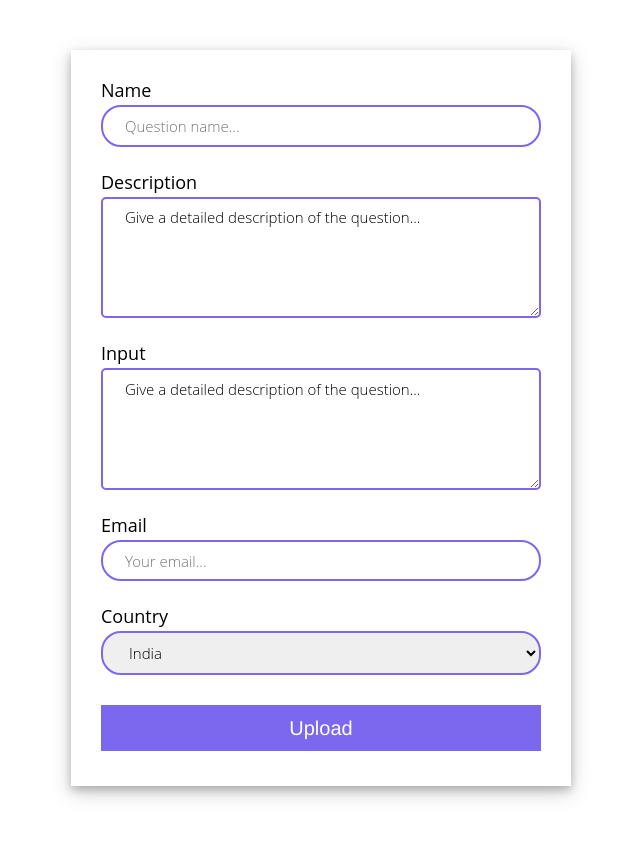
After one commit to pmj642/Codify, a PHP site: page /upload_form.html in a window 1280 px wide. The commit adds this page. Shown: the whole page, without its empty margins (319-959 px from the left). Run offline with PHP 8.4, Linux system fonts and the light colour scheme.

```diff
--- a/login.php
+++ b/login.php
@@ -44,7 +44,7 @@
     {
         echo "Error!<br>";
         $con->close();
-        $_SESSION["msg"] = 'Incorrect credentials!';
+        $_SESSION["errorMsg"] = 'Incorrect credentials!';
         header('Location: login_form.php');
     }
 
--- a/register.php
+++ b/register.php
@@ -32,7 +32,7 @@
     {
         echo "Error!<br>";
         $con->close();
-        $_SESSION["msg"] = 'Email already exists!';
+        $_SESSION["errorMsg"] = 'Email already exists!';
         header('Location: register_form.php');
     }
     else
@@ -56,14 +56,14 @@
 
         if(!$q1 || !$q2)
         {
-            $_SESSION["msg"] = 'User creation failed! Try again!';
+            $_SESSION["errorMsg"] = 'User creation failed! Try again!';
             header('Location: register_form.php');
         }
         else
         {
             $con->commit();
             $con->close();
-            $_SESSION["msg"] = 'User created successfully!';
+            $_SESSION["successMsg"] = 'User created successfully!';
             header('Location: login_form.php');
             // echo "User creation successful!";
         }
--- a/register_form.php
+++ b/register_form.php
@@ -28,9 +28,9 @@
 							header('Location: index.php');
 						}
 
-						if(isset($_SESSION['msg']))
+						if(isset($_SESSION['errorMsg']))
 						{
-							echo "<p class='reporting error'>".$_SESSION['msg']."</p>";
+							echo "<p class='reporting error'>".$_SESSION['errorMsg']."</p>";
 							unset($_SESSION['msg']);
 						}
 
--- /dev/null
+++ b/upload_form.html
@@ -0,0 +1,66 @@
+<!DOCTYPE html>
+<html>
+        <head>
+            <title>Upload</title>
+            <meta charset='utf-8'>
+            <meta http-equiv="Content-Type" content="text/html; charset=utf-8" />
+            <link rel="stylesheet" href="assets/stylesheets/main.css">
+        </head>
+
+        <script type="text/javascript" src="assets/scripts/getTemplate.js">    </script>
+
+    	<body onload="getTemplate()">
+
+    		<!-- Header -->
+
+            <?php
+                require('header.php');
+            ?>
+
+            <section class="row">
+    			<div class="container">
+    				<form method="post" action="">
+
+                        Name
+    					<input type="text" name="name" placeholder="Question name..." required>
+
+    					<br>Description
+    					<textarea name="description" rows="5" required>Give a detailed description of the question...
+                        </textarea>
+
+                        <br>Input
+    					<textarea name="description" rows="5" required>Give a detailed description of the question...
+                        </textarea>
+
+    						<!-- <input class="rad" type="radio" name="gender" value="male" checked>Male
+    					 <input class="rad" type="radio" name="gender" value="female">Female
+    					 <input class="rad" type="radio" name="gender" value="other">Other -->
+
+    					<br>Email
+    						<input type="email" name="email" placeholder="Your email..." required>
+
+    					<br>Country
+    						<select name="country" required>
+
+    							<option value="india">India</option>
+    							<option value="china">China</option>
+    							<option value="russia">Russia</option>
+
+    						</select>
+
+    					<br>
+    					<input type="Submit" name="Upload" value="Upload">
+
+    				</form>
+
+    			</div>
+    		</section>
+
+            <!-- Footer -->
+
+            <?php
+                require('footer.php');
+            ?>
+
+        </body>
+</html>
```
Also changed, not shown: login_form.php (+7 -2 lines), practice.php (+0 -7 lines), upload_form.php (deleted, +0 -50 lines).
